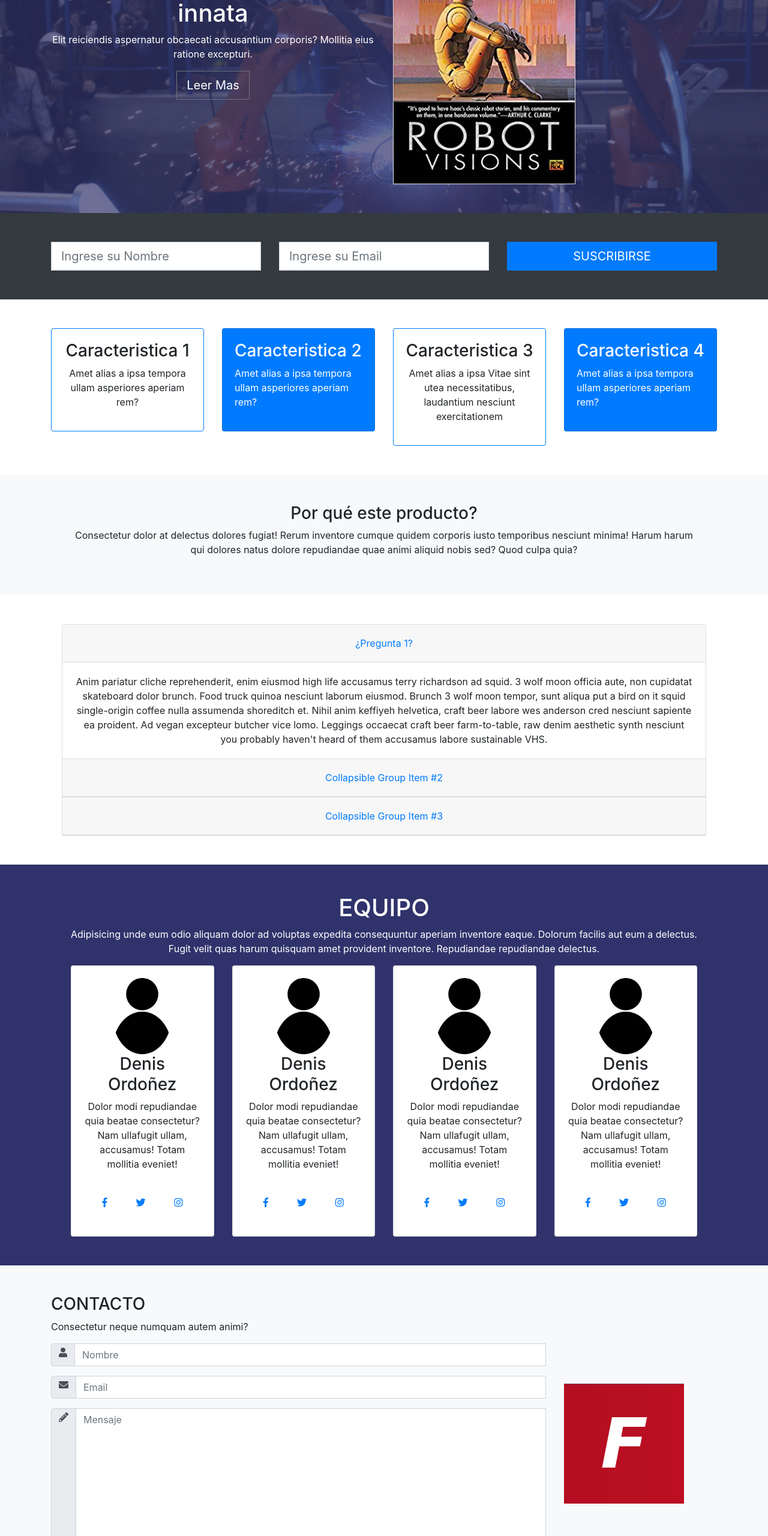
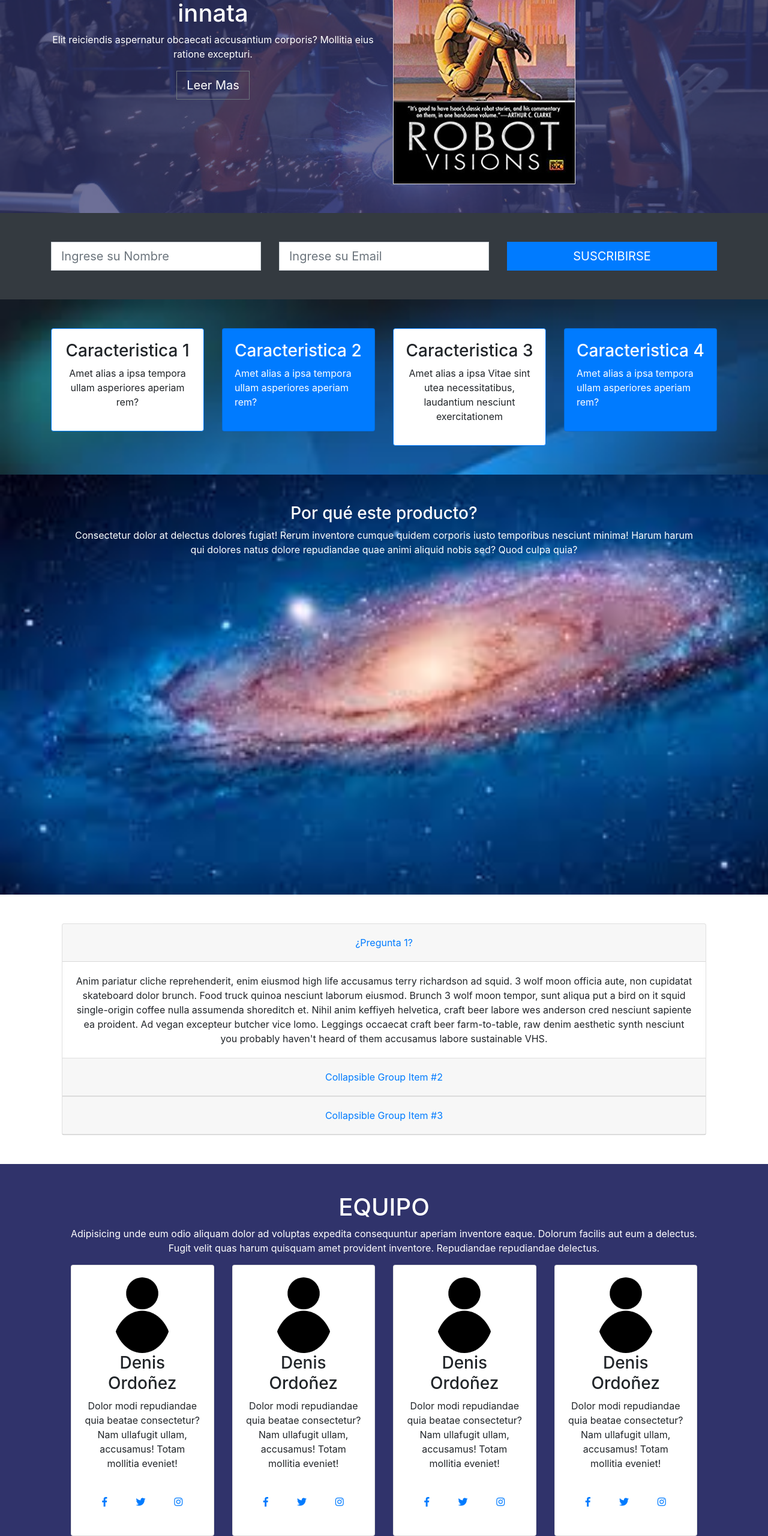
Before and after one commit to DENISO700/Proyecto-Final-POO-DENIS, a plain HTML site: page SITIO WEB 2/src/index.html in a window 1280 px wide. Shown: the part 240-2800 px from the top of the page at 60% size. Drawn offline with nearby package versions, Linux system fonts and the light colour scheme.

Commit message:
Add files via upload

```diff
--- a/SITIO WEB 2/src/css/main.css
+++ b/SITIO WEB 2/src/css/main.css
@@ -11,7 +11,7 @@
   position: relative;
   background: url(../img/background.jpg);
   background-size: cover;
-  min-height 700px;
+
 }
 
 .background-overlay {
@@ -29,3 +29,25 @@
 .team, footer {
   background: #30336b;
 }
+
+#caracteristicas {
+  position: relative;
+  background: url(/src/img/fondo3.jpg);
+  background-size: cover;
+
+}
+
+#contacto {
+  position: relative;
+  background: url(/src/img/fondo4.jpg);
+  background-size: cover;
+  min-height: 700px;
+  color: black;
+}
+#about {
+  position: relative;
+  background: url(/src/img/fondo2.jpg);
+  background-size: cover;
+  min-height: 700px;
+  color: white;
+}
```
Also changed, not shown: SITIO WEB 2/src/img/FOTO PERFIL.png (added), SITIO WEB 2/src/img/carmen.jpg (added), SITIO WEB 2/src/img/darwin.jpg (added), SITIO WEB 2/src/img/darwin2.jpg (added), SITIO WEB 2/src/img/fondo2.jpg (added), SITIO WEB 2/src/img/fondo3.jpg (added), SITIO WEB 2/src/img/fondo4.jpg (added), SITIO WEB 2/src/img/hector.jpg (added), SITIO WEB 2/src/img/isaac.jpeg (added), SITIO WEB 2/src/img/jorge.jpg (added), SITIO WEB 2/src/img/kath.jpg (added), SITIO WEB 2/src/img/nixon.jpg (added).
